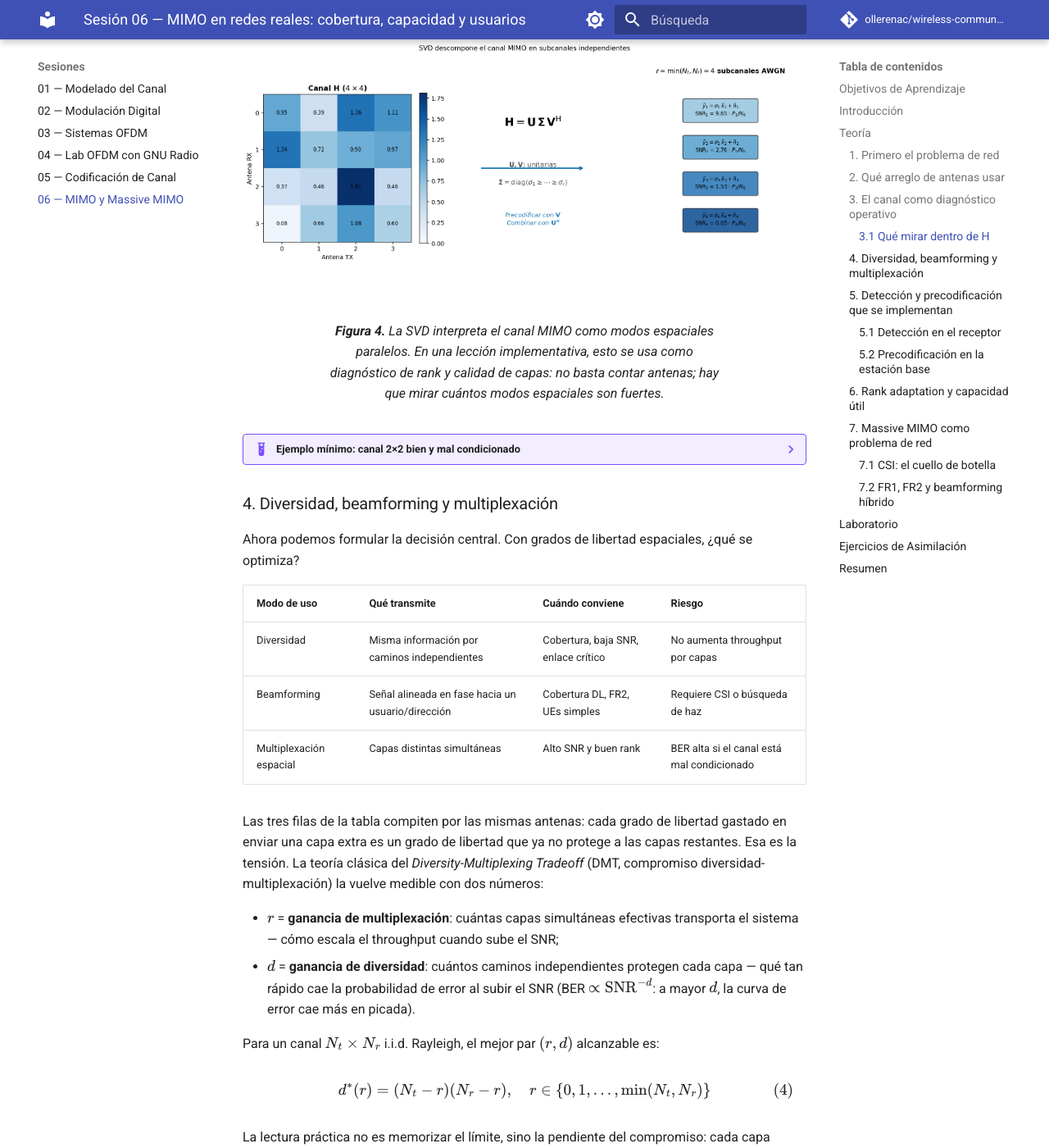
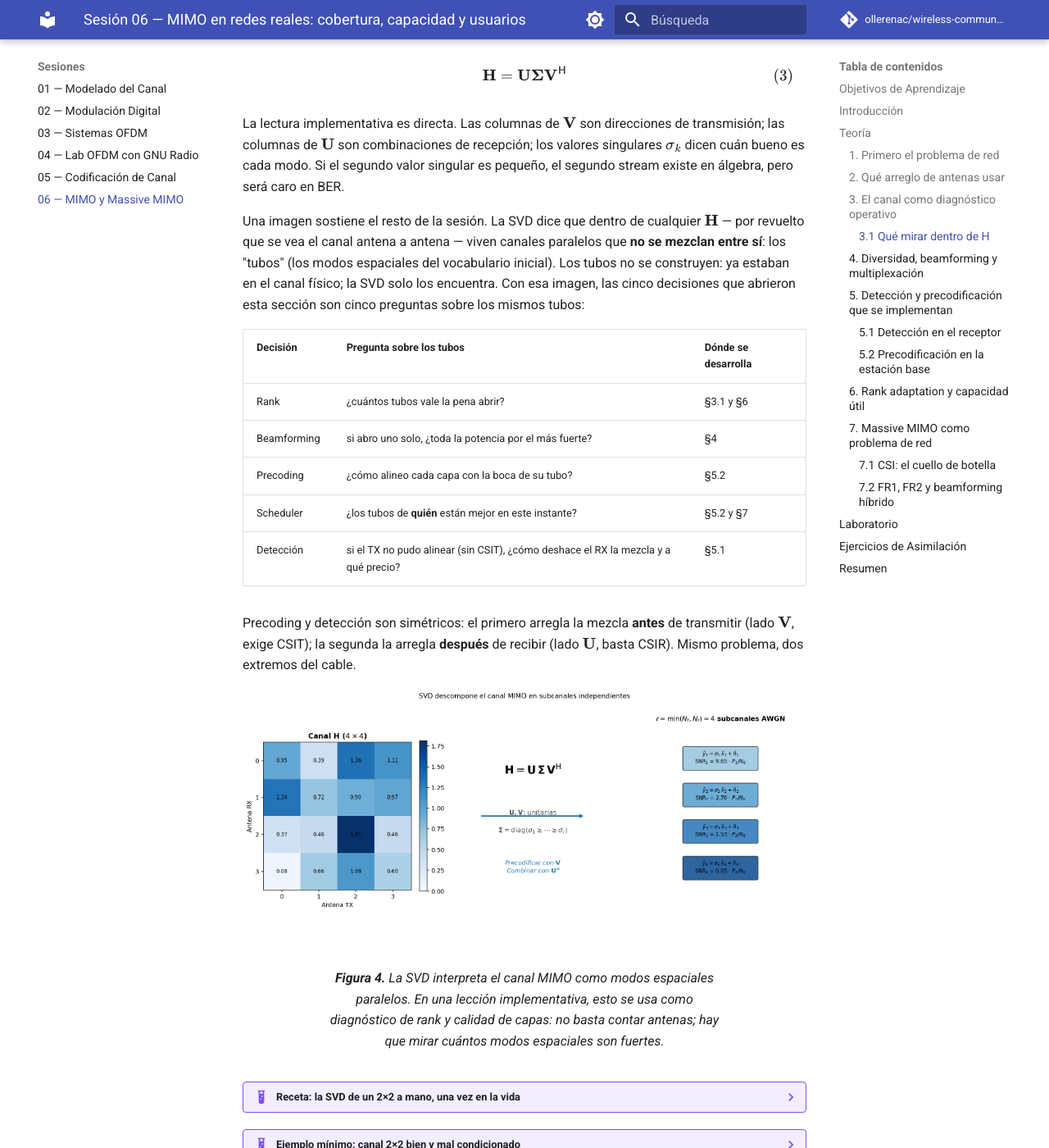
Before and after one commit to ollerenac/wireless-communication-systems, an MkDocs documentation site: the page built from docs/sessions/06-mimo-systems/index.md, in a window 1280 px wide and 1400 px high, scrolled down 7615 px. Shown: the whole window at 82% size. Built offline with MkDocs 1.6.1 and Material for MkDocs 9.7.7, drawn with Linux system fonts in a browser that asks for light colours; comment, search, counter and statistics services are not loaded; some of the changed text lies outside the part shown.

Commit message:
docs(06-mimo): bridges pass — add the missing how-it-works layer
Pass 3 of the readability triage:
- Explain the section title: 'diagnóstico operativo' = H as the
  link's blood test, decisions are read from it (diagnosis first,
  treatment after)
- New box 'De dónde sale H': full pilot-estimation mechanism — a
  pilot is a question with a known answer, one-antenna-speaks-rest-
  silent protocol filling H column by column (2 pilots x 2 ears =
  4 divisions = 4 cells), pilot-REs vs data-REs contrast table
  (measure H vs use H), overhead/coherence caveats, FDD-feedback
  vs TDD-reciprocity pointer to §7.1
- New paragraph + table after eq. (3): the 'tubes' thread — SVD
  finds (not builds) parallel non-mixing channels, and the five
  decisions are five questions about the same tubes, each with its
  section pointer; precoding/detection symmetry (V side with CSIT
  vs U side with CSIR)
- New box 'Receta SVD 2x2 a mano': the 4-step procedure (H^H H,
  eigenvalues -> sigma^2, eigenvectors -> V, u_k = H v_k / sigma_k)
  computed on the section's own channel, with the U=V-only-because-
  symmetric caveat and the 4-product verification

Co-Authored-By: Claude Fable 5 <noreply@anthropic.com>

```diff
--- a/docs/sessions/06-mimo-systems/index.md
+++ b/docs/sessions/06-mimo-systems/index.md
@@ -132,6 +132,8 @@ En un teléfono pequeño, dos antenas pueden estar tan correlacionadas que el se
 
 ### 3. El canal como diagnóstico operativo
 
+El título merece una línea: "diagnóstico operativo" significa que $\mathbf{H}$ funciona como el análisis de sangre del enlace. No se estima por curiosidad matemática — se estima porque cada decisión de operación se **lee** de ahí: quién transmite, cuántas capas, hacia dónde apuntar, cómo separar. Diagnóstico primero, tratamiento después; sin $\mathbf{H}$ medida, todas las decisiones de esta sesión serían a ciegas.
+
 La matriz de canal no es solo notación. En un sistema real, $\mathbf{H}$ es el objeto que se estima con pilotos y del que salen decisiones de scheduler, rank, beamforming, precoding y detección.
 
 Para un canal de banda estrecha:
@@ -146,6 +148,33 @@ donde $\mathbf{x} \in \mathbb{C}^{N_t}$ es el vector transmitido, $\mathbf{y} \i
   <figcaption markdown="1">**Figura 3.** Matriz $\mathbf{H}$ para un sistema $4 \times 4$. Cada casilla contiene magnitud y fase del acoplamiento entre una antena transmisora y una receptora. Para implementación, esta matriz no es abstracta: es el insumo que estima el receptor o la estación base para decidir rank, precoder y detector.
   </figcaption>
 </figure>
+
+??? example "De dónde sale H: pilotos, silencio y una división por casilla"
+
+    $\mathbf{H}$ no se conoce por decreto: se mide. El mecanismo completo cabe en tres ideas.
+
+    **1. Un piloto es una pregunta cuya respuesta ya se conoce.** El transmisor envía un símbolo $x_p$ pactado de antemano — el receptor sabe exactamente qué se transmitió. Recibe $y_p = h\,x_p + n$ y despeja:
+
+    $$\hat{h} = \frac{y_p}{x_p} = h + \frac{n}{x_p}$$
+
+    Es una estimación, no una medición perfecta: el ruido viene incluido. Por eso los pilotos se transmiten con potencia generosa y se promedian varios.
+
+    **2. Para llenar una matriz: una antena habla, las demás callan.** Una división llena **una casilla**, y $\mathbf{H} \in \mathbb{C}^{N_r \times N_t}$ tiene $N_r N_t$ casillas. El protocolo:
+
+    - *Instante 1*: TX$_1$ transmite su piloto; TX$_2, \ldots,$ TX$_{N_t}$ guardan silencio. Cada antena receptora $j$ escucha su propia versión, $y_j = h_{j1}x_p + n_j$, y divide: $\hat{h}_{j1} = y_j/x_p$. Las $N_r$ divisiones simultáneas llenan la **columna 1**.
+    - *Instante 2*: habla TX$_2$ → columna 2. Y así hasta TX$_{N_t}$.
+
+    Un 2×2: 2 pilotos × 2 "oídos" = 4 divisiones = las 4 casillas. En el grid tiempo-frecuencia de OFDM, cada antena TX tiene reservados sus *resource elements* de piloto — separados en tiempo, en frecuencia o por códigos ortogonales — y en los REs de piloto de una antena, las demás transmiten cero.
+
+    **3. El contraste que le da sentido al diseño:**
+
+    | REs de piloto | REs de datos |
+    |---|---|
+    | una TX habla, el resto calla | todas hablan a la vez |
+    | sin mezcla → división directa | mezcla total → hace falta $\mathbf{H}$ |
+    | aquí se **mide** $\mathbf{H}$ | aquí se **usa** $\mathbf{H}$ |
+
+    Nada es gratis: cada RE gastado en piloto no lleva datos, y la medida caduca — vale durante el tiempo de coherencia y en las subportadoras vecinas dentro del ancho de banda de coherencia; entre pilotos se interpola. Quién ejecuta la división y cómo llega el resultado al otro extremo (feedback en FDD vía RI/PMI/CQI, o reciprocidad en TDD) es exactamente el cuello de botella que decide la arquitectura de Massive MIMO en §7.1.
 
 El modelo pedagógico más limpio es Rayleigh i.i.d.:
 
@@ -174,12 +203,48 @@ $$\mathbf{H} = \mathbf{U}\mathbf{\Sigma}\mathbf{V}^{\mathsf{H}} \tag{3}$$
 
 La lectura implementativa es directa. Las columnas de $\mathbf{V}$ son direcciones de transmisión; las columnas de $\mathbf{U}$ son combinaciones de recepción; los valores singulares $\sigma_k$ dicen cuán bueno es cada modo. Si el segundo valor singular es pequeño, el segundo stream existe en álgebra, pero será caro en BER.
 
+Una imagen sostiene el resto de la sesión. La SVD dice que dentro de cualquier $\mathbf{H}$ — por revuelto que se vea el canal antena a antena — viven canales paralelos que **no se mezclan entre sí**: los "tubos" (los modos espaciales del vocabulario inicial). Los tubos no se construyen: ya estaban en el canal físico; la SVD solo los encuentra. Con esa imagen, las cinco decisiones que abrieron esta sección son cinco preguntas sobre los mismos tubos:
+
+| Decisión | Pregunta sobre los tubos | Dónde se desarrolla |
+|---|---|---|
+| Rank | ¿cuántos tubos vale la pena abrir? | §3.1 y §6 |
+| Beamforming | si abro uno solo, ¿toda la potencia por el más fuerte? | §4 |
+| Precoding | ¿cómo alineo cada capa con la boca de su tubo? | §5.2 |
+| Scheduler | ¿los tubos de **quién** están mejor en este instante? | §5.2 y §7 |
+| Detección | si el TX no pudo alinear (sin CSIT), ¿cómo deshace el RX la mezcla y a qué precio? | §5.1 |
+
+Precoding y detección son simétricos: el primero arregla la mezcla **antes** de transmitir (lado $\mathbf{V}$, exige CSIT); la segunda la arregla **después** de recibir (lado $\mathbf{U}$, basta CSIR). Mismo problema, dos extremos del cable.
+
 <figure markdown="span">
   ![SVD descompone H en canales paralelos](figures/mimo-svd-channels.png)
   <!-- generada por celda 5 de lab.ipynb -->
   <figcaption markdown="1">**Figura 4.** La SVD interpreta el canal MIMO como modos espaciales paralelos. En una lección implementativa, esto se usa como diagnóstico de rank y calidad de capas: no basta contar antenas; hay que mirar cuántos modos espaciales son fuertes.
   </figcaption>
 </figure>
+
+??? example "Receta: la SVD de un 2×2 a mano, una vez en la vida"
+
+    El ejemplo siguiente usa $\mathbf{v}_1$, $\mathbf{v}_2$, $\sigma_1$, $\sigma_2$ — esta caja muestra de dónde salen. Cuatro pasos que funcionan para cualquier matriz; aquí con $\mathbf{H} = \begin{pmatrix} 1 & 0{,}5 \\ 0{,}5 & 1 \end{pmatrix}$.
+
+    **Paso 1.** Formar $\mathbf{H}^{\mathsf{H}}\mathbf{H}$ (siempre sale simétrica):
+
+    $$\mathbf{H}^{\mathsf{H}}\mathbf{H} = \begin{pmatrix} 1{,}25 & 1 \\ 1 & 1{,}25 \end{pmatrix}$$
+
+    **Paso 2.** Sus eigenvalores son los $\sigma^2$:
+
+    $$\det(\mathbf{H}^{\mathsf{H}}\mathbf{H} - \lambda\mathbf{I}) = (1{,}25-\lambda)^2 - 1 = 0 \;\Rightarrow\; \lambda_1 = 2{,}25, \; \lambda_2 = 0{,}25$$
+
+    $$\sigma_1 = \sqrt{2{,}25} = 1{,}5, \qquad \sigma_2 = \sqrt{0{,}25} = 0{,}5$$
+
+    **Paso 3.** Sus eigenvectores son las columnas de $\mathbf{V}$:
+
+    $$(\mathbf{H}^{\mathsf{H}}\mathbf{H} - 2{,}25\,\mathbf{I})\,\mathbf{v} = \begin{pmatrix} -1 & 1 \\ 1 & -1 \end{pmatrix}\mathbf{v} = \mathbf{0} \;\Rightarrow\; \mathbf{v}_1 = \frac{1}{\sqrt{2}}\begin{pmatrix} 1 \\ 1 \end{pmatrix}$$
+
+    y con $\lambda_2 = 0{,}25$ sale $\mathbf{v}_2 = \frac{1}{\sqrt{2}}\begin{pmatrix} 1 \\ -1 \end{pmatrix}$.
+
+    **Paso 4.** Las columnas de $\mathbf{U}$: $\mathbf{u}_k = \mathbf{H}\mathbf{v}_k / \sigma_k$. Aquí da $\mathbf{u}_1 = \mathbf{v}_1$ y $\mathbf{u}_2 = \mathbf{v}_2$ — coinciden **solo porque esta $\mathbf{H}$ es simétrica**; en un canal general $\mathbf{U} \neq \mathbf{V}$: las direcciones buenas de entrada y de salida son distintas.
+
+    **Verificación en una línea:** $\mathbf{H}\mathbf{v}_1 = 1{,}5\,\mathbf{v}_1$ y $\mathbf{H}\mathbf{v}_2 = 0{,}5\,\mathbf{v}_2$ — cuatro productos, irrefutable. En la práctica esto lo hace `numpy.linalg.svd(H)`; la cuenta a mano es la que convierte la ecuación (3) de jeroglífico en procedimiento.
 
 ??? example "Ejemplo mínimo: canal 2×2 bien y mal condicionado"
 
```
